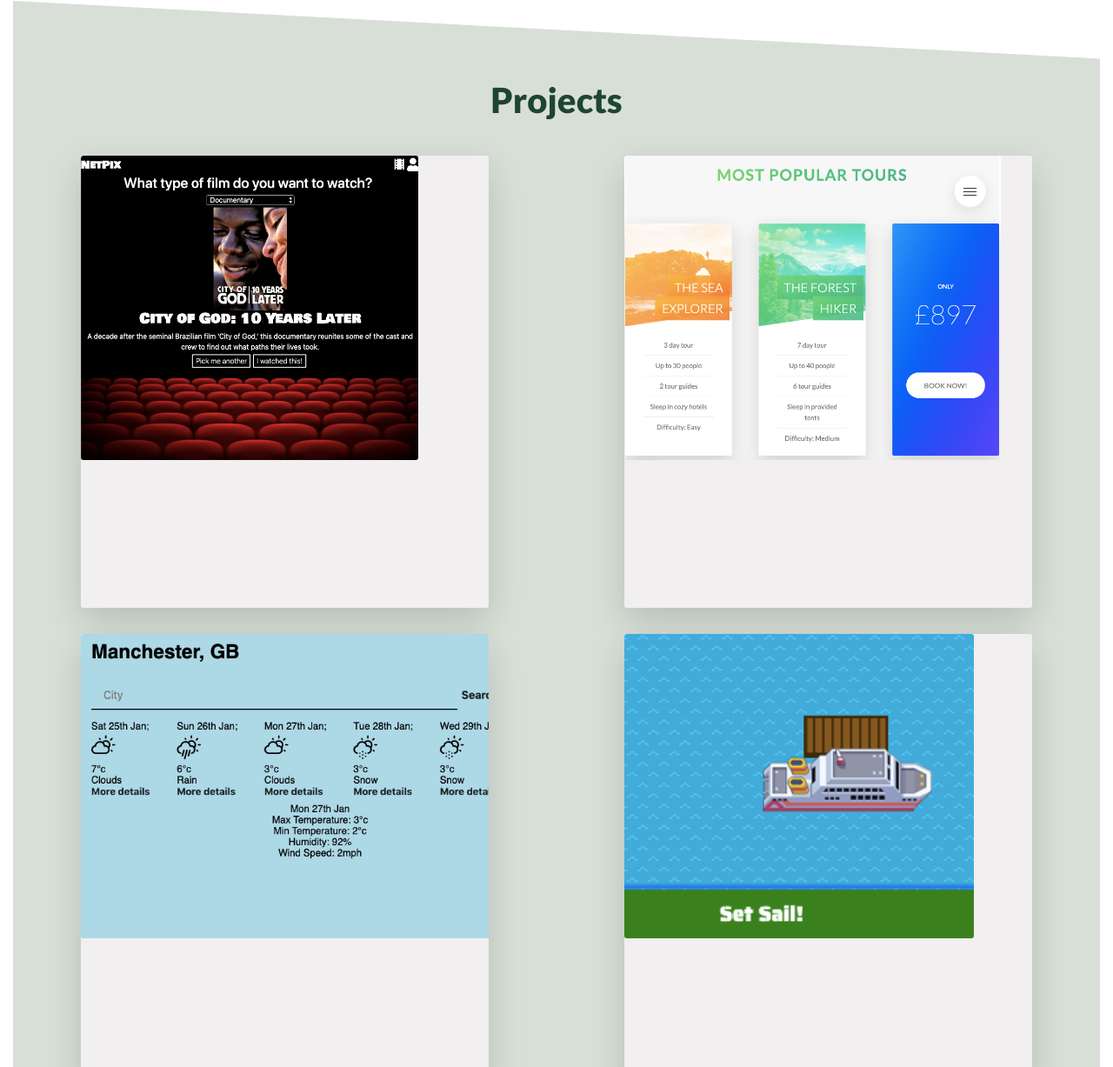
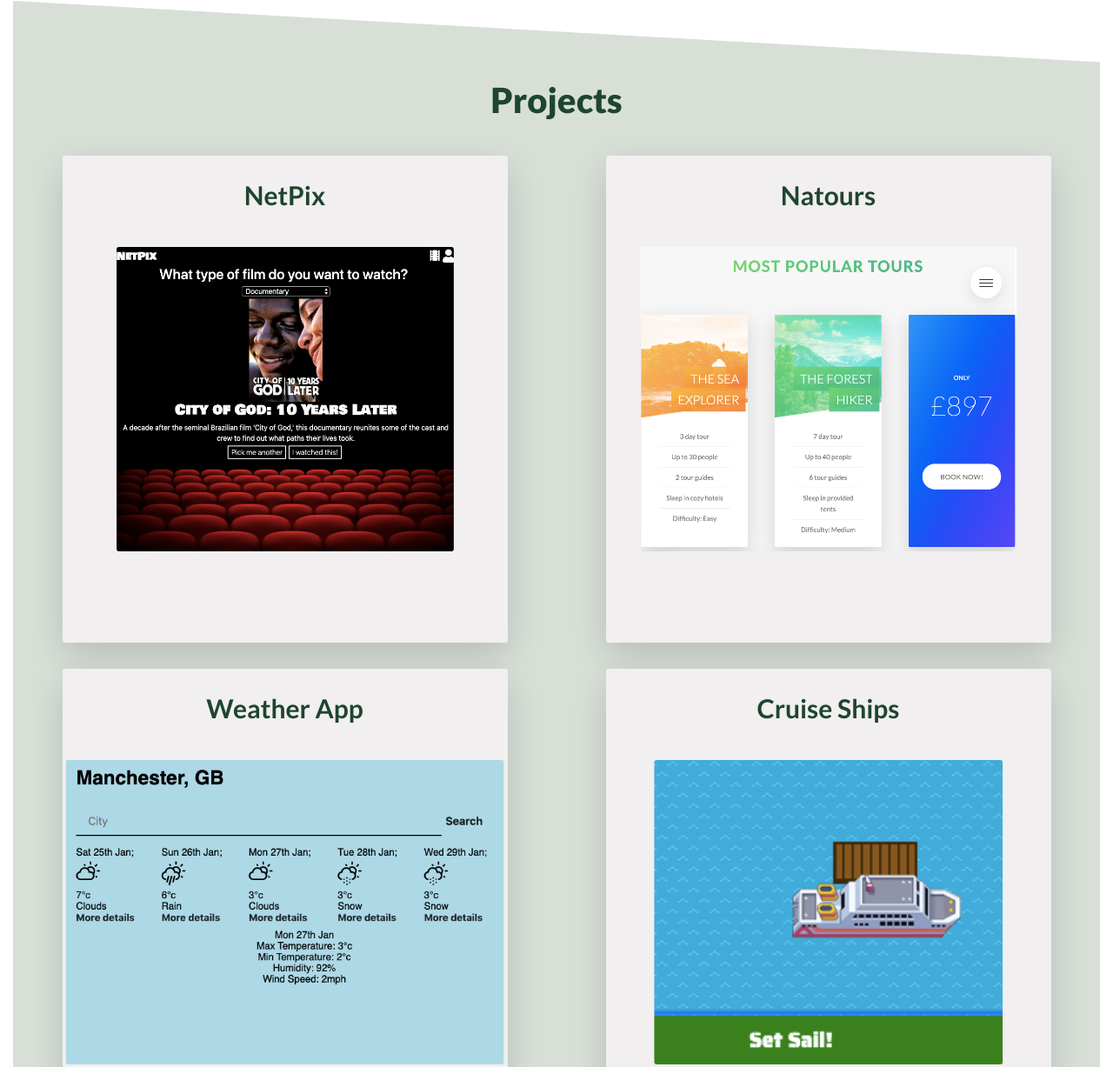
Before and after one commit to HollyRebekah/holly-fanthorpe, a website: page index.html in a window 1280 px wide. Shown: the part 706-1933 px from the top of the page at 87% size. Drawn offline with Linux system fonts and the light colour scheme.

Commit message:
centered project images

```diff
--- a/index.html
+++ b/index.html
@@ -37,7 +37,8 @@
 
                 <div class="card">
                   <div class="card__side card__side--front">
-                      <img class="projects__img" src="img/NetPix.png">
+                      <h3 class="heading__tertiary">NetPix</h3>
+                      <img class="card__img" src="img/NetPix.png">
                   </div>
 
                   <div class="card__side card__side--back">
@@ -47,7 +48,8 @@
 
                 <div class="card">
                     <div class="card__side card__side--front">
-                        <img class="projects__img" src="img/natours.png">
+                        <h3 class="heading__tertiary">Natours</h3>
+                        <img class="card__img" src="img/natours.png">
                     </div>
 
                     <div class="card__side card__side--back">
@@ -57,7 +59,8 @@
 
                   <div class="card">
                       <div class="card__side card__side--front">
-                          <img class="projects__img" src="img/weather-app.png">
+                          <h3 class="heading__tertiary">Weather App</h3>
+                          <img class="card__img" src="img/weather-app.png">
                       </div>
 
                       <div class="card__side card__side--back">
@@ -67,7 +70,8 @@
 
                     <div class="card">
                         <div class="card__side card__side--front">
-                            <img class="projects__img" src="img/cruise-ships.png">
+                            <h3 class="heading__tertiary">Cruise Ships</h3>
+                            <img class="card__img" src="img/cruise-ships.png">
                         </div>
 
                         <div class="card__side card__side--back">
--- a/sass/components/_projects.scss
+++ b/sass/components/_projects.scss
@@ -4,12 +4,22 @@
     perspective: 150rem;
     -moz-perspective: 150rem;
     position: relative;
-    height: 52rem;
-    width: 75%;
+    height: 70vh;
+    width: 40vw;
     margin-bottom: 3rem;
 
+    @media (max-width: 1029px) {
+        width: 75vw;
+        margin-bottom: 6rem;
+    }
+
+    @media (max-width: 700px) {
+        height: 70vh;
+        margin-bottom: 3rem;
+    }
+
     &__side {
-        height: 52rem;
+        height: 70vh;
         transition: all 1.5s ease;
         position: absolute;
         top: 0;
@@ -22,11 +32,16 @@
 
         &--front {
             background-color: $color-white;
+            padding: 2rem;
+            position: relative;
+            text-align: center;
         }
 
         &--back {
             transform: rotateY(180deg);
             background-color: $color-white;
+            text-align: center;
+            padding: 2rem;
         }
     }
 
@@ -38,6 +53,16 @@
     &:hover &__side--back {
         transform: rotateY(0);
     }
+
+    &__img{
+        height:35rem;
+        border-radius: 3px;
+        position: absolute;
+        top: 50%;
+        left: 50%;
+        margin-right: -50%;
+        transform: translate(-50%, -50%)
+      }
 }
 
 
@@ -85,20 +110,7 @@
             transform: rotateY(0);
         }
 
-        @media (max-width: 1029px) {
-            width: 75vw;
-            margin-bottom: 6rem;
-        }
 
-        @media (max-width: 700px) {
-            height: 70vh;
-            margin-bottom: 3rem;
-        }
-    }
-
-    &__img{
-      height:35rem;
-      border-radius: 3px;
     }
 }
 
--- a/sass/layout/_footer.scss
+++ b/sass/layout/_footer.scss
@@ -1,5 +1,6 @@
 .footer {
     background-color: $light-grey;
+    padding: 0 3rem 0;
 
     &__social{
         display: flex;
@@ -14,7 +15,7 @@
             transition: all .5s;
 
             &:hover {
-                transform: translateY(-2.5rem);
+                transform: translateY(-2rem);
             }
         }
 
```
Also changed, not shown: css/styles.css.
